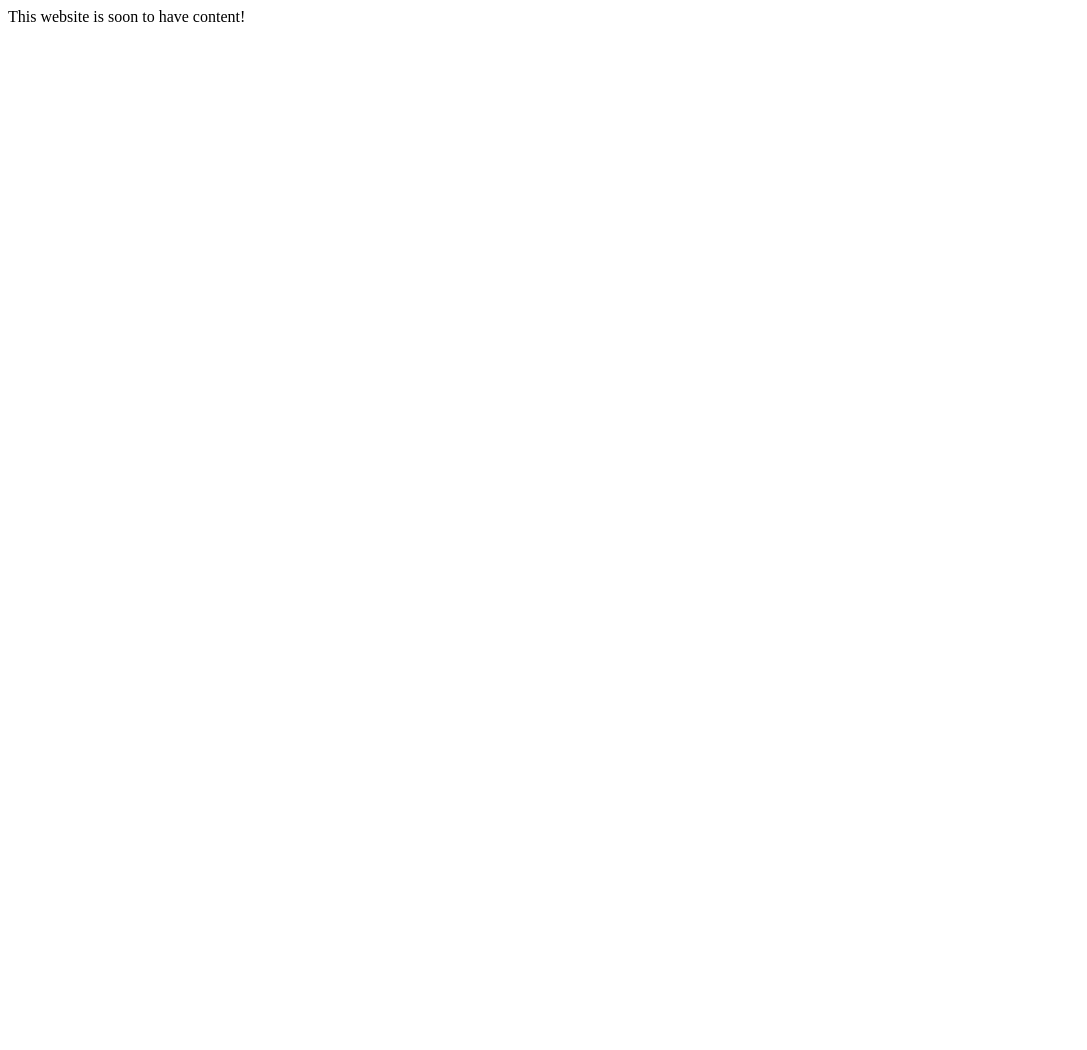
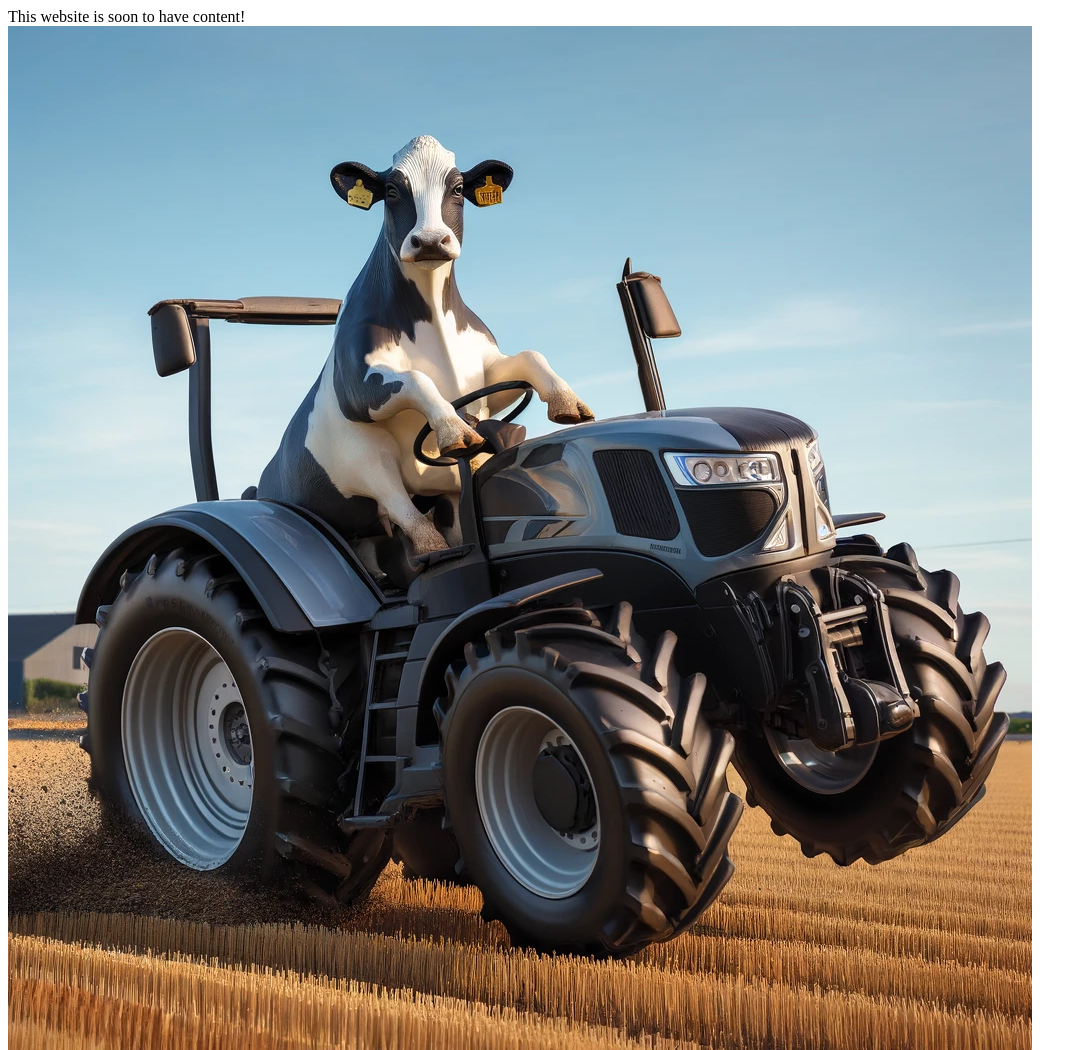
Before and after one commit to C-atfish/jonar, a plain HTML site: page index.html in a window 1280 px wide. Shown: the whole page, without its empty margins (0-1087 px from the left). Before the commit the page ends 800 px from the top, so only its background shows below. Drawn offline with Linux system fonts and the light colour scheme.

Commit message:
Initial commit

```diff
--- a/index.html
+++ b/index.html
@@ -9,5 +9,6 @@
 </head>
 <body>
 This website is soon to have content!
+<img src="tractorcow.png" alt="Image">
 </body>
 </html>
```
Also changed, not shown: tractorcow.png (added).
